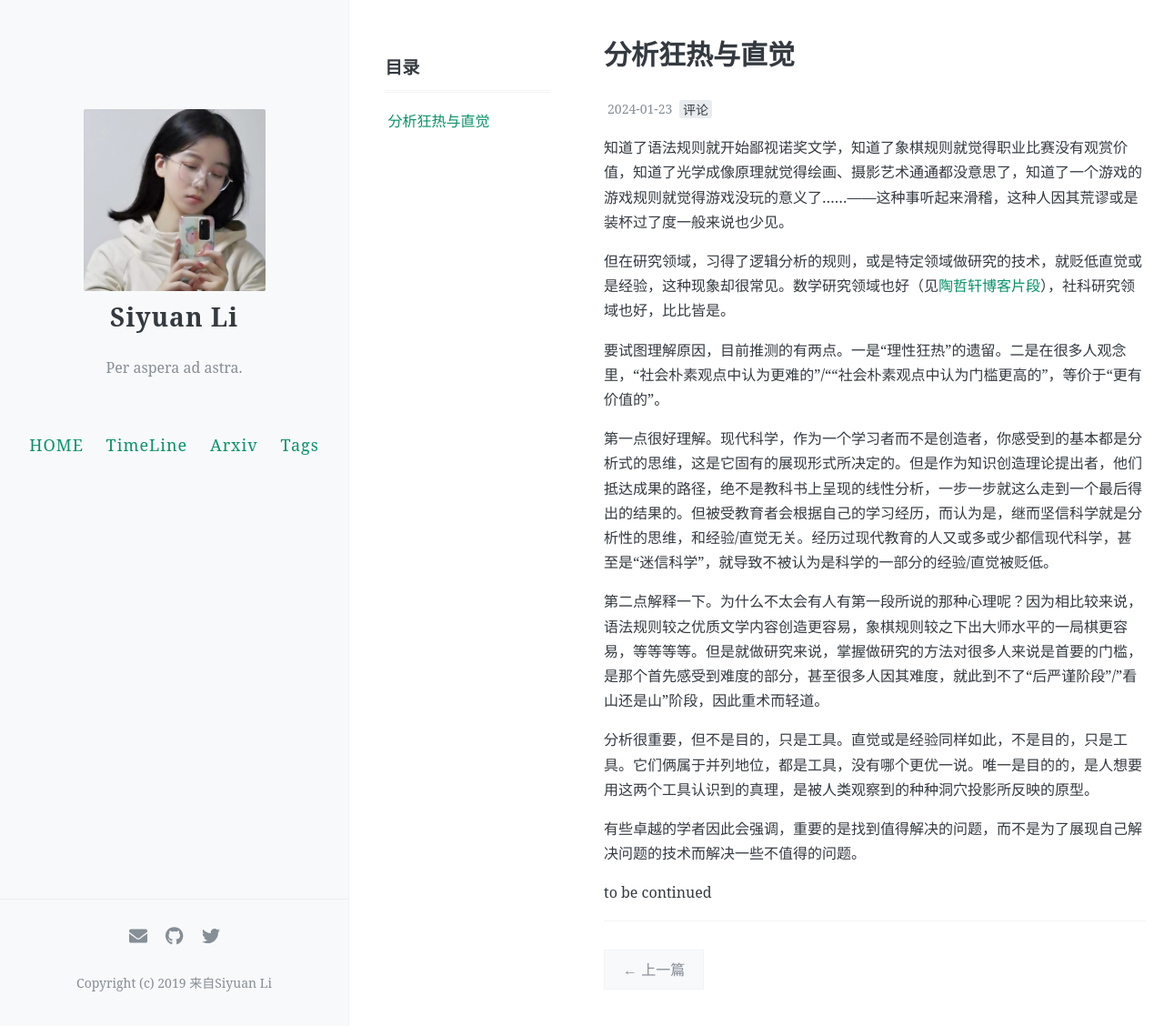
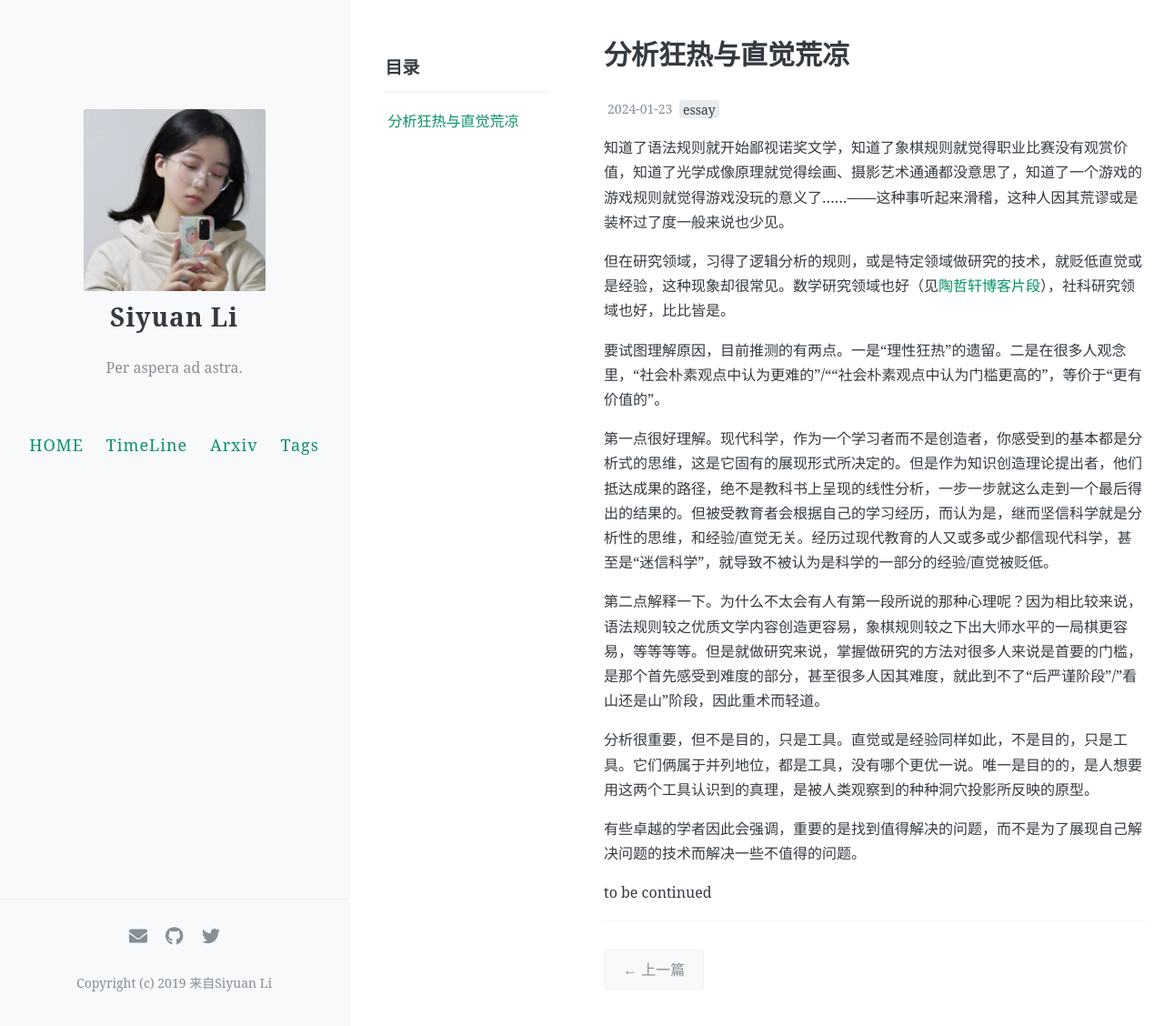
Before and after one commit to ApolloLSY/Attic, a Jekyll site: the page built from _posts/2024-01-23-Essay-preference-for-analytical-thinking.md, in a window 1280 px wide and 1128 px high. Shown: the whole window at 91% size. Built offline with Jekyll 4.4.1, drawn with Linux system fonts in a browser that asks for light colours; comment, search, counter and statistics services are not loaded.

Commit message:
Update 2024-01-23-Essay-preference-for-analytical-thinking.md

```diff
--- a/_posts/2024-01-23-Essay-preference-for-analytical-thinking.md
+++ b/_posts/2024-01-23-Essay-preference-for-analytical-thinking.md
@@ -1,10 +1,10 @@
 ---
 layout: post
-title: 分析狂热与直觉
+title: 分析狂热与直觉荒凉
 date: 2024-01-23
 Author: Siyuan Li
 toc: true
-tags: [评论]
+tags: [essay]
 comments: true
 ---
 知道了语法规则就开始鄙视诺奖文学，知道了象棋规则就觉得职业比赛没有观赏价值，知道了光学成像原理就觉得绘画、摄影艺术通通都没意思了，知道了一个游戏的游戏规则就觉得游戏没玩的意义了……——这种事听起来滑稽，这种人因其荒谬或是装杯过了度一般来说也少见。
```
